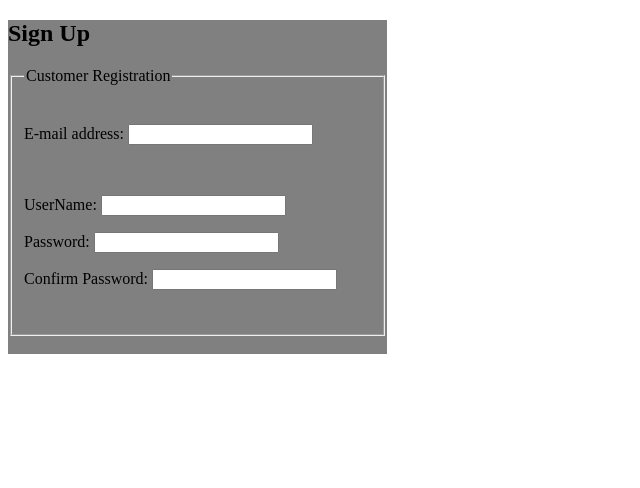
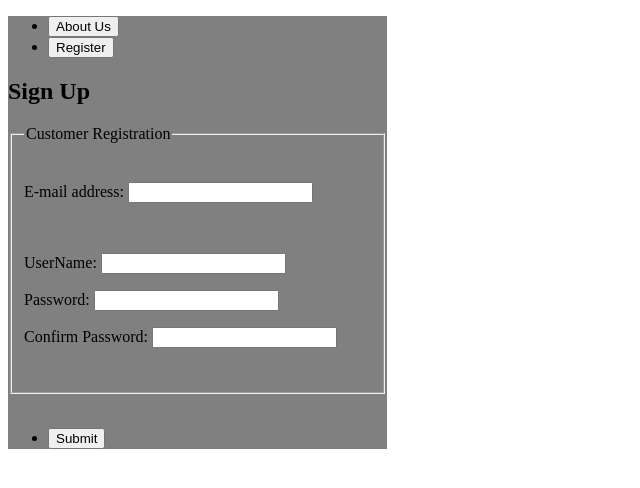
Before and after one commit to jalhill02/EFA_RegistrationForm, a plain HTML site: page index.html in a window 1280 px wide. Shown: the whole page, without its empty margins (0-640 px from the left). Drawn offline with Linux system fonts and the light colour scheme.

Commit message:
added buttons

```diff
--- a/index.html
+++ b/index.html
@@ -10,6 +10,14 @@
 
 
     <section style="width:30%; background-color: grey;">
+
+<nav>
+<ul>
+    <li><button>About Us</button></li>
+    <li><button>Register</button></li>
+</ul>
+
+</nav>
 
         <h2>Sign Up</h2>
         <div class="RegForm"></div>
@@ -27,7 +35,11 @@
 
 
         </form>
+        <nav>
+            <ul>
+                <li><button>Submit</button></li>
 
+            </ul>
     </section>
 
 </body>
```
